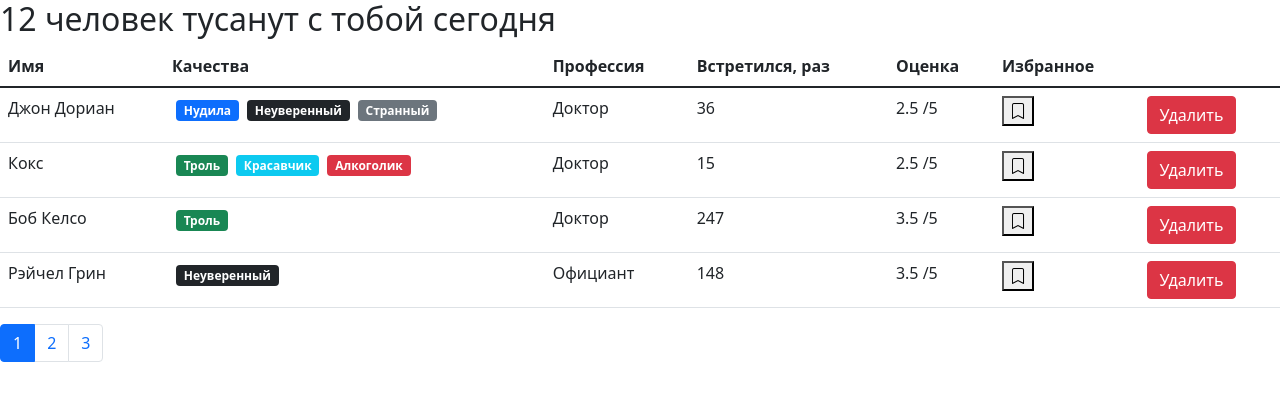
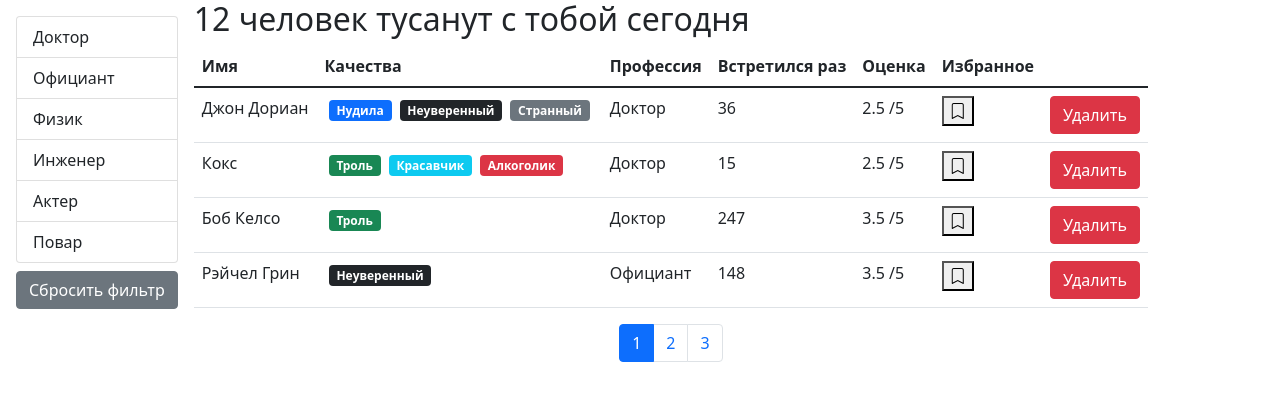
Before and after one commit to daydjis/fcomp, a React (Create React App) app: page / in a window 1280 px wide. Shown: the top 400 px of the page. Built offline with nearby package versions, Linux system fonts and the light colour scheme.

Commit message:
rename components and add filters

```diff
--- a/src/App.jsx
+++ b/src/App.jsx
@@ -1,14 +1,16 @@
-import React, { useState } from "react";
+import React, { useState, useEffect } from "react";
 import Users from "./components/users";
-import SearchStatus from "./components/searchStatus";
 import api from "./api";
 
 const App = () => {
-    const [users, setUsers] = useState(api.users.fetchAll());
-
+    const [users, setUsers] = useState();
     const handleDelete = (userId) => {
         setUsers(users.filter((user) => user._id !== userId));
     };
+
+    useEffect(() => {
+        api.users.fetchAll().then((data) => setUsers(data));
+    }, []);
 
     const handleToggleBookMark = (id) => {
         const userIndex = users.findIndex((user) => user._id === id);
@@ -21,12 +23,13 @@ const App = () => {
 
     return (
         <>
-            <SearchStatus length={users.length} />
-            <Users
-                users={users}
-                onDelete={handleDelete}
-                onToggleBookMark={handleToggleBookMark}
-            />
+            {users && (
+                <Users
+                    users={users}
+                    onDelete={handleDelete}
+                    onToggleBookMark={handleToggleBookMark}
+                />
+            )}
         </>
     );
 };
--- /dev/null
+++ b/src/api/fake.api/professions.api.js
@@ -0,0 +1,28 @@
+export const professionsObject = {
+    doctor: { _id: "67rdca3eeb7f6fgeed471818", name: "Доктор" },
+    waiter: { _id: "67rdca3eeb7f6fgeed471820", name: "Официант" },
+    physics: { _id: "67rdca3eeb7f6fgeed471814", name: "Физик" },
+    engineer: { _id: "67rdca3eeb7f6fgeed471822", name: "Инженер" },
+    actor: { _id: "67rdca3eeb7f6fgeed471824", name: "Актер" },
+    cook: { _id: "67rdca3eeb7f6fgeed471829", name: "Повар" }
+};
+
+export const professions = [
+    { _id: "67rdca3eeb7f6fgeed471818", name: "Доктор" },
+    { _id: "67rdca3eeb7f6fgeed471820", name: "Официант" },
+    { _id: "67rdca3eeb7f6fgeed471814", name: "Физик" },
+    { _id: "67rdca3eeb7f6fgeed471822", name: "Инженер" },
+    { _id: "67rdca3eeb7f6fgeed471824", name: "Актер" },
+    { _id: "67rdca3eeb7f6fgeed471829", name: "Повар" }
+];
+
+const fetchAll = () =>
+    new Promise((resolve) => {
+        window.setTimeout(function () {
+            resolve(professions);
+        }, 2000);
+    });
+
+export default {
+    fetchAll
+};
--- a/src/api/fake.api/user.api.js
+++ b/src/api/fake.api/user.api.js
@@ -1,11 +1,4 @@
-const professions = {
-    doctor: { _id: "67rdca3eeb7f6fgeed471818", name: "Доктор" },
-    waiter: { _id: "67rdca3eeb7f6fgeed471820", name: "Официант" },
-    physics: { _id: "67rdca3eeb7f6fgeed471814", name: "Физик" },
-    engineer: { _id: "67rdca3eeb7f6fgeed471822", name: "Инженер" },
-    actor: { _id: "67rdca3eeb7f6fgeed471824", name: "Актер" },
-    cook: { _id: "67rdca3eeb7f6fgeed471829", name: "Повар" }
-};
+import { professionsObject as professions } from "./professions.api";
 const qualities = {
     tedious: {
         _id: "67rdca3eeb7f6fgeed471198",
@@ -17,6 +10,7 @@ const qualities = {
         name: "Странный",
         color: "secondary"
     },
+
     buller: {
         _id: "67rdca3eeb7f6fgeed4711012",
         name: "Троль",
@@ -149,6 +143,14 @@ const users = [
         bookmark: false
     }
 ];
-export function fetchAll() {
-    return users;
-}
+
+const fetchAll = () =>
+    new Promise((resolve) => {
+        window.setTimeout(function () {
+            resolve(users);
+        }, 2000);
+    });
+
+export default {
+    fetchAll
+};
--- a/src/api/index.js
+++ b/src/api/index.js
@@ -1,5 +1,7 @@
-import * as users from "./fake.api/user.api";
+import users from "./fake.api/user.api";
+import professions from "./fake.api/professions.api";
 const API = {
-    users
+    users,
+    professions
 };
 export default API;
--- a/src/components/bookmark.jsx
+++ b/src/components/bookmark.jsx
@@ -18,5 +18,4 @@ const BookMark = ({ status, ...rest }) => {
 BookMark.propTypes = {
     status: PropTypes.bool.isRequired
 };
-
 export default BookMark;
--- /dev/null
+++ b/src/components/groupList.jsx
@@ -0,0 +1,41 @@
+import React from "react";
+import PropTypes from "prop-types";
+
+const GroupList = ({
+    items,
+    valueProperty,
+    contentProperty,
+    onItemSelect,
+    selectedItem
+}) => {
+    items = Object.assign({}, items);
+    return (
+        <ul className="list-group">
+            {Object.keys(items).map((item) => (
+                <li
+                    key={items[item][valueProperty]}
+                    className={
+                        "list-group-item" +
+                        (items[item] === selectedItem ? " active" : "")
+                    }
+                    onClick={() => onItemSelect(items[item])}
+                    role="button"
+                >
+                    {items[item][contentProperty]}
+                </li>
+            ))}
+        </ul>
+    );
+};
+GroupList.defaultProps = {
+    valueProperty: "_id",
+    contentProperty: "name"
+};
+GroupList.propTypes = {
+    items: PropTypes.oneOfType([PropTypes.object, PropTypes.array]),
+    valueProperty: PropTypes.string.isRequired,
+    contentProperty: PropTypes.string.isRequired,
+    onItemSelect: PropTypes.func,
+    selectedItem: PropTypes.object
+};
+export default GroupList;
--- a/src/components/pagination.jsx
+++ b/src/components/pagination.jsx
@@ -4,9 +4,9 @@ import PropTypes from "prop-types";
 
 const Pagination = ({ itemsCount, pageSize, onPageChange, currentPage }) => {
     const pageCount = Math.ceil(itemsCount / pageSize);
+
+    const pages = _.range(1, pageCount + 1);
     if (pageCount === 1) return null;
-    const pages = _.range(1, pageCount + 1);
-
     return (
         <nav>
             <ul className="pagination">
--- a/src/components/qualitati.jsx
+++ b/src/components/qualitie.jsx
@@ -1,13 +1,13 @@
 import React from "react";
 import PropTypes from "prop-types";
 
-const Qualiti = ({ color, name }) => {
+const Qualitie = ({ color, name }) => {
     return <span className={"badge m-1 bg-" + color}>{name}</span>;
 };
 
-Qualiti.propTypes = {
+Qualitie.propTypes = {
     color: PropTypes.string.isRequired,
     name: PropTypes.string.isRequired
 };
 
-export default Qualiti;
+export default Qualitie;
--- a/src/components/user.jsx
+++ b/src/components/user.jsx
@@ -1,5 +1,5 @@
 import React from "react";
-import Qualiti from "./qualitati";
+import Qualitie from "./qualitie";
 import BookMark from "./bookmark";
 import PropTypes from "prop-types";
 
@@ -10,7 +10,7 @@ const User = (props) => {
                 <td>{props.name}</td>
                 <td>
                     {props.qualities.map((qual) => (
-                        <Qualiti key={qual._id} {...qual} />
+                        <Qualitie key={qual._id} {...qual} />
                     ))}
                 </td>
                 <td>{props.profession.name}</td>
--- a/src/components/users.jsx
+++ b/src/components/users.jsx
@@ -1,31 +1,81 @@
-import React, { useState } from "react";
+import React, { useState, useEffect } from "react";
+import { paginate } from "../utils/paginate";
+import Pagination from "./pagination";
 import User from "./user";
-import Pagination from "./pagination";
-import { paginate } from "../utils/paginate";
 import PropTypes from "prop-types";
+import GroupList from "./groupList";
+import api from "../api";
+import SearchStatus from "./searchStatus";
 
 const Users = ({ users, ...rest }) => {
-    const count = users.length;
+    const [currentPage, setCurrentPage] = useState(1);
+    const [professions, setProfession] = useState();
+    const [selectedProf, setSelectedProf] = useState();
     const pageSize = 4;
-    const [currentPage, setCurrentPage] = useState(1);
+
+    useEffect(() => {
+        api.professions.fetchAll().then((data) => setProfession(data));
+    }, []);
+    useEffect(() => {
+        setCurrentPage(1);
+    }, [selectedProf]);
+
+    const handleProfessionSelect = (item) => {
+        setSelectedProf(item);
+    };
+
     const handlePageChange = (pageIndex) => {
-        console.log("page: ", pageIndex);
         setCurrentPage(pageIndex);
     };
 
-    const userCrop = paginate(users, currentPage, pageSize);
+    const filteredUsers = selectedProf
+        ? users.filter((user) => {
               return (
-        <>
-            {users.length > 0 && (
+                  JSON.stringify(user.profession) ===
+                  JSON.stringify(selectedProf)
+              );
+          })
+        : users;
+
+    const count = filteredUsers.length;
+
+    const userCrop = paginate(filteredUsers, currentPage, pageSize);
+
+    userCrop.length || count === 0 || handlePageChange(currentPage - 1);
+
+    const clearFilter = () => {
+        setSelectedProf();
+    };
+
+    return (
+        <div className="d-flex">
+            {professions && (
+                <div className="d-flex flex-column flex-shrink-0 p-3">
+                    <GroupList
+                        selectedItem={selectedProf}
+                        items={professions}
+                        onItemSelect={handleProfessionSelect}
+                    />
+                    <button
+                        className="btn btn-secondary mt-2"
+                        onClick={clearFilter}
+                    >
+                        Сбросить фильтр
+                    </button>
+                </div>
+            )}
+            <div className="d-flex flex-column">
+                <SearchStatus length={count} />
+                {count > 0 && (
                     <table className="table">
                         <thead>
                             <tr>
                                 <th scope="col">Имя</th>
                                 <th scope="col">Качества</th>
                                 <th scope="col">Профессия</th>
-                            <th scope="col">Встретился, раз</th>
+                                <th scope="col">Встретился раз</th>
                                 <th scope="col">Оценка</th>
-                            <th scope="col">Избранноe</th>
+                                <th scope="col">Избранное</th>
                                 <th />
                             </tr>
                         </thead>
@@ -36,13 +86,16 @@ const Users = ({ users, ...rest }) => {
                         </tbody>
                     </table>
                 )}
+                <div className="d-flex justify-content-center">
                     <Pagination
                         itemsCount={count}
+                        pageSize={pageSize}
                         currentPage={currentPage}
-                pageSize={pageSize}
                         onPageChange={handlePageChange}
                     />
-        </>
+                </div>
+            </div>
+        </div>
     );
 };
 
```
Also changed, not shown: .eslintrc.js. Lines whose indentation alone changed are shown as unchanged.
